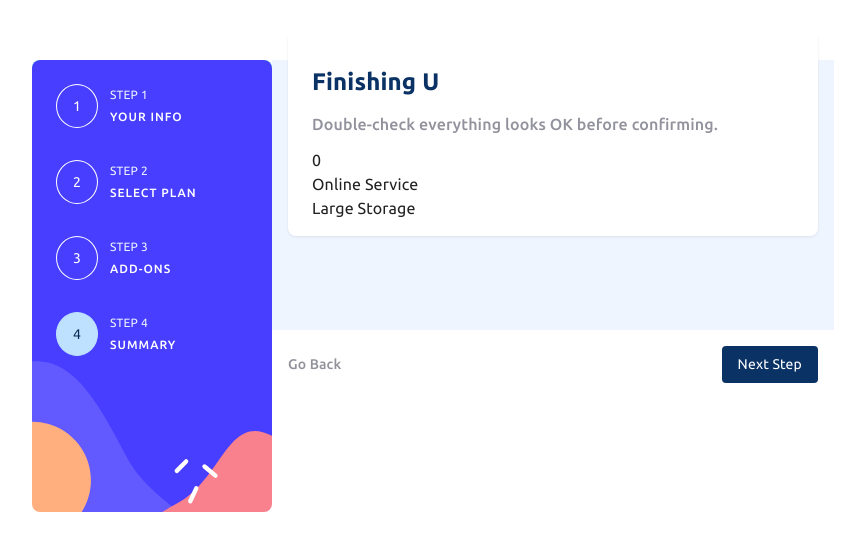
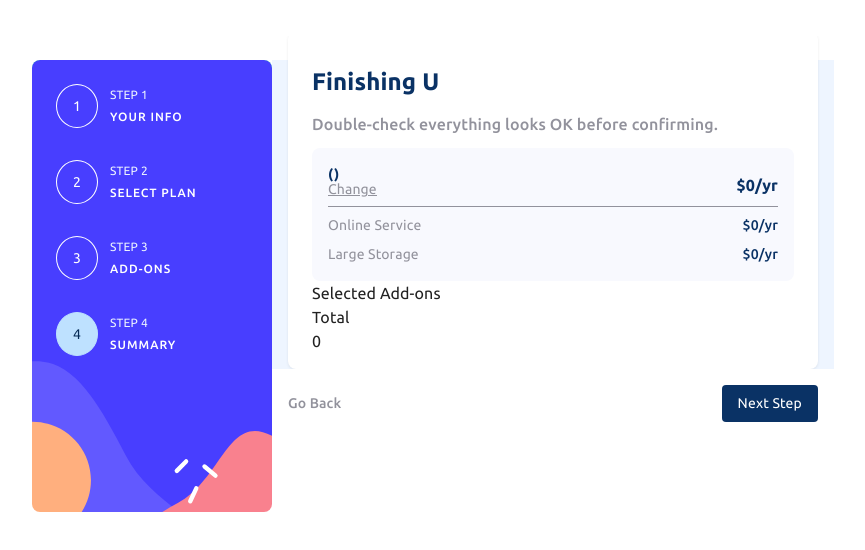
Before and after one commit to Cellbriky/MultiForm, a Next.js app: page /step4 in a window 1280 px wide. Shown: the part 114-664 px from the top of the page, without its empty margins (207-1072 px from the left). Built offline with nearby package versions, Linux system fonts and the light colour scheme; what @mui/material-nextjs would draw is missing.

Commit message:
feat: complete step four form and header submission flow
Implement useSubmit hook for form validation and submission in the header navigation
Complete Step 4 form implementation
Integrate form data into the final summary page

```diff
--- a/app/feature/step3/styles.ts
+++ b/app/feature/step3/styles.ts
@@ -1,5 +1,4 @@
-import { fontFamily } from '@/app/theme/token/primitives/typography';
-import { fontWeight } from '@/app/theme/token/semantics';
+
 import { Box, styled } from '@mui/material';
 
 export const LabelDiv = styled('label', {
--- a/app/feature/step4/Step4Form.tsx
+++ b/app/feature/step4/Step4Form.tsx
@@ -1,22 +1,70 @@
-"use client"
-import React from 'react'
-import { useFormStore } from '@/app/store/formstore'
+'use client';
+import Link from 'next/link';
+import React from 'react';
+import { useFormStore } from '@/app/store/formstore';
+import {
+  Container,
+  SectionOne,
+  SectionTwo,
+  Grid,
+  GridDivBtm,
+  GridDiv,
+  H1,
+  Change,
+  OptionHeader,
+  OptionDiv,
+} from './styles';
+
 const Step4Form = () => {
-    const { formData, updateForm } = useFormStore();
-    const data = JSON.stringify(formData, null, 2);
+  const { formData } = useFormStore();
+  const { plan, planAmount, option, addOn } = formData;
+  const billingPeriod = option === 'monthly' ? 'mo' : 'yr';
+  const totalAmount = planAmount + addOn.serviceAmount + addOn.storageAmount;
   return (
-    <div>
-      <p>{formData.email}</p>
-      <p>{formData.name}</p>
-      <p>{formData.phoneNo}</p>
-      <p>{formData.plan}</p>
-      <p>{formData.option}</p>
-      <p>{formData.planAmount}</p>
+    <Container>
+      <SectionOne>
+        <Grid>
+          <GridDivBtm>
+            <H1>
+              {plan.charAt(0).toUpperCase() + plan.slice(1)} (
+              {option.charAt(0).toUpperCase() + option.slice(1)})
+              <Change>
+                <Link href={'/step2'}>Change</Link>
+              </Change>
+            </H1>
+            <OptionHeader>
+              ${planAmount}/{billingPeriod}
+            </OptionHeader>
+          </GridDivBtm>
+          {addOn?.onlineService && (
+            <GridDiv>
+              <p>Online Service</p>
+              <OptionDiv>
+                ${addOn.serviceAmount}/{billingPeriod}
+              </OptionDiv>
+            </GridDiv>
+          )}
 
-      <p>{formData.addOn.onlineService ? 'Online Service' : ''}</p>
-      <p>{formData.addOn.largeStorage ? 'Large Storage' : ''}</p>
-    </div>
+          {addOn?.largeStorage && (
+            <GridDiv>
+              <p>Large Storage</p>
+              <OptionDiv>
+                ${addOn.storageAmount}/{billingPeriod}
+              </OptionDiv>
+            </GridDiv>
+          )}
+        </Grid>
+      </SectionOne>
+
+      <SectionTwo>
+        <h3>Selected Add-ons</h3>
+        <div>
+          <div>Total</div>
+          {totalAmount}
+        </div>
+      </SectionTwo>
+    </Container>
   );
-}
+};
 
-export default Step4Form
+export default Step4Form;
--- a/app/feature/step4/styles.ts
+++ b/app/feature/step4/styles.ts
@@ -0,0 +1,50 @@
+import theme from '@/app/theme/theme';
+import { Box, styled } from '@mui/material';
+export const Container = styled(Box)(({ theme }) => ({}));
+export const SectionOne = styled(Box)(({ theme }) => ({
+  backgroundColor: '#F8F9FE',
+  padding: theme.tokens.padding.container.mobile,
+  borderRadius: theme.tokens.spacing.stack.xs
+}));
+export const SectionTwo = styled(Box)(({ theme }) => ({}));
+
+export const Grid = styled(Box)({
+  display: 'grid',
+  gridTemplateRow: 'repeat(4, 1fr)',
+  gap: theme.tokens.spacing.stack.xs,
+  color:"#92929c",
+});
+export const GridDivBtm = styled(Box)(({ theme }) => ({
+  display: 'flex',
+  alignItems: 'center',
+  justifyContent: 'space-between',
+  borderBottom: '0.5px solid',
+  borderBottomColor: '#92929c',
+}));
+export const GridDiv = styled(Box)(({ theme }) => ({
+  display: 'flex',
+  alignItems: 'center',
+  justifyContent: 'space-between',
+  fontSize:theme.tokens.typography.bodySmall.fontSize
+}));
+export const H1 = styled(Box)(({ theme }) => ({
+  fontWeight: theme.tokens.fontWeight.bold,
+  color: "#0a3265",
+  fontSize:theme.tokens.typography.bodySmall.fontSize
+}))
+export const OptionHeader = styled(Box)(({ theme }) => ({
+  fontWeight: theme.tokens.fontWeight.bold,
+  color: '#0a3265',
+}));
+export const OptionDiv = styled(Box)(({ theme }) => ({
+  color: '#0a3265',
+  fontWeight: theme.tokens.fontWeight.medium,
+}));
+export const Change = styled(Box)(({ theme }) => ({
+  textDecoration: 'underline',
+  position: 'relative',
+  top: '-6px',
+  color: ' #92929c',
+  fontWeight: theme.tokens.fontWeight.regular,
+  fontSize:theme.tokens.typography.bodySmall.fontSize,
+}));
--- a/app/hook/useStepValidation.ts
+++ b/app/hook/useStepValidation.ts
@@ -1,76 +1,95 @@
 'use client';
 
-import type { FormValues, Step1Form, Step2Form, Step3Form } from '@/app/schema/formSchema';
-
+import type { FormValues } from '@/app/schema/formSchema';
 import { useFormContext } from 'react-hook-form';
 import { useFormStore } from '@/app/store/formstore';
 import { useRouter } from 'next/navigation';
+
 const plans = {
   arcade: 9,
   advanced: 12,
   pro: 15,
 };
 
-// Yearly prices
 const yearlyPlans = {
   arcade: 90,
   advanced: 120,
   pro: 150,
 };
+
 export const useSubmit = () => {
   const { updateForm } = useFormStore();
   const router = useRouter();
 
-  const { trigger, getValues, watch, handleSubmit } = useFormContext<FormValues>();
+  const { trigger, getValues, handleSubmit } = useFormContext<FormValues>();
 
   const submitStep1 = async () => {
     const isValid = await trigger(['name', 'email', 'phoneNo']);
 
     if (!isValid) return;
 
-  const data = getValues(['name', 'email', 'phoneNo']);
+    const data = getValues();
 
-  const updatedData=({
-    name: data[0],
-    email: data[1],
-    phoneNo: data[2],
-  })
-updateForm(updatedData);
+    updateForm({
+      name: data.name,
+      email: data.email,
+      phoneNo: data.phoneNo,
+    });
+
     router.push('/step2');
   };
+
   const submitStep2 = async () => {
     const isValid = await trigger(['plan', 'option']);
+
     if (!isValid) return;
-    const data = getValues(['plan', 'option']);
-    const selectedPlan = watch('plan');
-    const selectedOption = watch('option');
-    const selectedPlans = selectedOption === 'yearly' ? yearlyPlans : plans;
-    const updatedData = {
-      plan: data[0],
-      option: data[1],
-      planAmount: selectedPlans[data[0] as keyof typeof selectedPlans],
+
+    const data = getValues();
+
+    const selectedPlans = data.option === 'yearly' ? yearlyPlans : plans;
+
+    updateForm({
+      plan: data.plan,
+      option: data.option,
+      planAmount: selectedPlans[data.plan as keyof typeof selectedPlans],
+    });
+
+    router.push(`/step3/${data.option}`);
   };
-    updateForm(updatedData);
-    router.push(`/step3/${data[1]}`);
-    console.log(selectedPlan);
-  }
+
 const submitStep3 = async () => {
+  const isValid = await trigger([
+    'addOn.onlineService',
+    'addOn.largeStorage',
+    'addOn.customizable',
+  ]);
 
-    const isValid = await trigger([ 'addOn.onlineService', 'addOn.largeStorage', 'addOn.customizable']);
   if (!isValid) return;
+
   const data = getValues();
-    const updatedData=({
+  const storedAddOn = useFormStore.getState().formData.addOn;
+
+  const addOn = data.addOn ??
+    storedAddOn ?? {
+      onlineService: false,
+      largeStorage: false,
+      customizable: false,
+      serviceAmount: 0,
+      storageAmount: 0,
+    };
+
+  updateForm({
     addOn: {
-        onlineService: data.addOn.onlineService,
-        largeStorage: data.addOn.largeStorage,
-        customizable: data.addOn.customizable,
-        serviceAmount: data.addOn.onlineService ? (data.option === 'monthly' ? 1 : 10) : 0,
-        storageAmount: data.addOn.largeStorage ? (data.option === 'monthly' ? 2 : 20) : 0,
-      }
-    })
-    updateForm(updatedData);
+      onlineService: addOn.onlineService,
+      largeStorage: addOn.largeStorage,
+      customizable: addOn.customizable,
+      serviceAmount: addOn.onlineService ? (data.option === 'monthly' ? 1 : 10) : 0,
+      storageAmount: addOn.largeStorage ? (data.option === 'monthly' ? 2 : 20) : 0,
+    },
+  });
+
   router.push('/step4');
-  }
+};
 
   return {
     submitStep1,
--- a/app/styles/Header.ts
+++ b/app/styles/Header.ts
@@ -87,17 +87,15 @@ export const NavNumber = styled(Box, {
   paddingInline: '12px',
   paddingBlock: '6px',
   alignItems: 'center',
+  justifyContent: 'center',
   display: 'flex',
   backgroundColor: active ? '#BEE1FF' : 'transparent',
+  transition: 'all 0.2s ease-in-out',
+
   [theme.breakpoints.up('md')]: {
     paddingInline: '16px',
-    paddingBlock: "0px",
-    fontSize:theme.tokens.typography.caption
-  },
-  '&:hover': {
-    color: '#082D57',
-    backgroundColor: '#BEE1FF',
-    borderColor: '#BEE1FF',
+    paddingBlock: 0,
+    // Use a valid font-size token here if needed.
   },
 }));
 
```
Also changed, not shown: app/components/layout/Slider.tsx (+49 -102 lines). Lines whose indentation alone changed are shown as unchanged.
